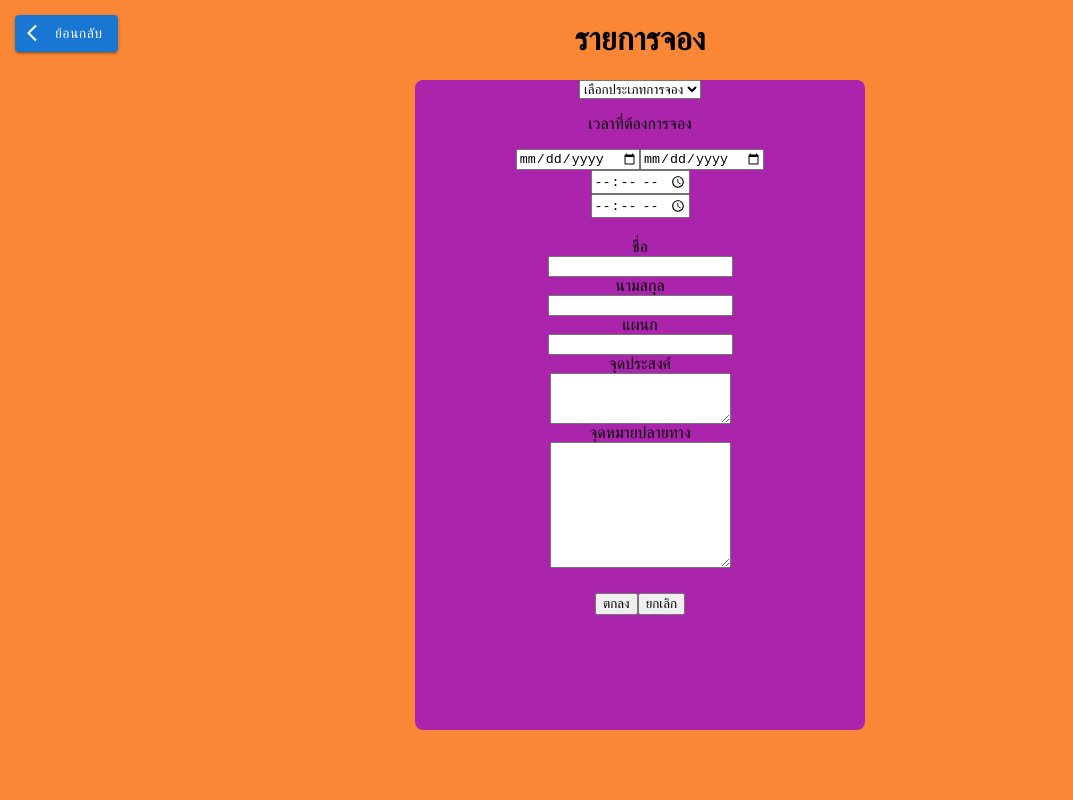
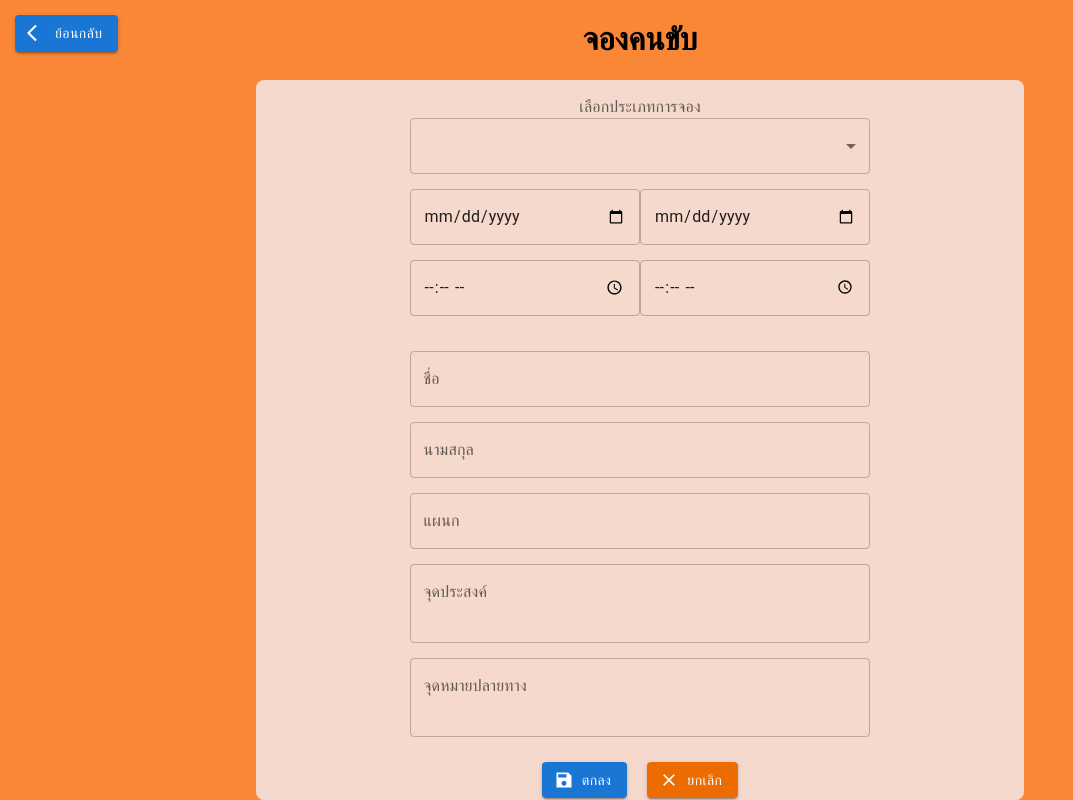
Before and after one commit to makomoriCY/driver-manager, a React (Create React App) app in the folder front-end/: page /driver in a window 1280 px wide. Shown: the whole page, without its empty margins (0-1073 px from the left). Built offline with nearby package versions, Linux system fonts and the light colour scheme.

Commit message:
change input fields

```diff
--- a/front-end/src/components/bookDriver/Driver.css
+++ b/front-end/src/components/bookDriver/Driver.css
@@ -1,42 +1,53 @@
-.Dver__page{
-
+.Dver__page {
   display: flex;
   flex-direction: column;
   align-items: center;
   text-align: center;
-  background-color:#F98736;
+  background-color: #f98736;
   height: 100%;
-
-
-
 }
-.Box{
-  background-color: rgba(149, 10, 204, 0.781);
+.Box {
+  background-color: rgba(246, 240, 248, 0.781);
   display: flex;
   flex-direction: column;
   align-items: center;
   border-radius: 8px;
-  height: 650px;
-  width: 450px;
-
+  height: 100%;
+  width: 60%;
 }
-.Text__ip{
+.Text__ip {
   display: flex;
   flex-direction: column;
   align-items: center;
   margin: 20px 0 0 0;
+  width: 100%;
 }
-.Btn__back{
-  position: absolute ;
-    top: 15px;
-    left: 15px;
+.Btn__back {
+  position: absolute;
+  top: 15px;
+  left: 15px;
 }
-.confirm{
+.confirm {
+  display: flex;
   margin: 25px 0 0 0;
-
 }
 
-.T{
+.T {
   height: 350px;
   width: 500px;
 }
+.back__01 {
+  margin: 0 0 0 20px;
+}
+.input__margin {
+  width: 60%;
+  margin: 15px 0 0 0;
+}
+.time__box {
+  width: 60%;
+  display:flex
+}
+.date__box{
+  display: flex;
+  width: 60%;
+}
--- a/front-end/src/components/bookDriver/Driver.js
+++ b/front-end/src/components/bookDriver/Driver.js
@@ -1,10 +1,17 @@
 import React, { useState } from "react";
 import { Link } from "react-router-dom";
-
-import ArrowBackIosIcon from '@mui/icons-material/ArrowBackIos';
-import Button from '@mui/material/Button';
+import SaveSharpIcon from "@mui/icons-material/SaveSharp";
+import ArrowBackIosIcon from "@mui/icons-material/ArrowBackIos";
+import Button from "@mui/material/Button";
 import "./Driver.css";
 import axios from "../../axios";
+import CloseTwoToneIcon from "@mui/icons-material/CloseTwoTone";
+import { TextField } from "@mui/material";
+import InputLabel from "@mui/material/InputLabel";
+import MenuItem from "@mui/material/MenuItem";
+import FormHelperText from "@mui/material/FormHelperText";
+import FormControl from "@mui/material/FormControl";
+import Select from "@mui/material/Select";
 
 const Driver = () => {
   const [startTime, setStartTime] = useState("");
@@ -65,76 +72,143 @@ const Driver = () => {
   }
   return (
     <div className="Dver__page">
-      <h1>รายการจอง</h1>
+      <h1>จองคนขับ</h1>
       <div className="Box">
-        <div>
-          <select value={type} onChange={(e) => setType(e.target.value)}>
-            <option value="">เลือกประเภทการจอง</option>
-            <option value="รถกระบะ">รถกระบะ</option>
-            <option value="รถตู้">รถตู้</option>
-            <option value="รถตู้">รถบรรทุกหกล้อ</option>
-            <option value="คนส่งเอกสาร">คนส่งเอกสาร</option>
-          </select>
+        <div className="input__margin">
+          <InputLabel id="demo-simple-select-helper-label">
+            เลือกประเภทการจอง
+          </InputLabel>
+          <Select
+            labelId="demo-simple-select-helper-label"
+            id="demo-simple-select-helper"
+            label="Age"
+            fullWidth
+          >
+            <MenuItem value="รถกระบะ">รถกระบะ</MenuItem>
+            <MenuItem value="รถตู้">รถตู้</MenuItem>
+            <MenuItem value="รถบรรทุกหกล้อ">รถบรรทุกหกล้อ</MenuItem>
+            <MenuItem value="คนส่งเอกสาร">คนส่งเอกสาร</MenuItem>
+          </Select>
         </div>
-        <div>
-          <p>เวลาที่ต้องการจอง</p>
-          <input
+        <div className="date__box">
+          <div className="input__margin">
+            <TextField
+              color="primary"
+              fullWidth
               type="date"
               value={date}
               onChange={(e) => setDate(e.target.value)}
             />
-          <input
+          </div>
+          <div className="input__margin">
+            <TextField
+              color="primary"
+              fullWidth
               type="date"
               value={enddate}
               onChange={(e) => setEnddate(e.target.value)}
             />
           </div>
-        <input
+        </div>
+
+        <div className="time__box">
+          <div className="input__margin">
+            <TextField
+              color="primary"
+              fullWidth
               type="time"
               value={startTime}
               onChange={(e) => setStartTime(e.target.value)}
             />
-        <input
+          </div>
+          <div className="input__margin">
+            <TextField
+              color="primary"
+              fullWidth
               type="time"
               value={endTime}
               onChange={(e) => setEndTime(e.target.value)}
             />
+          </div>
+        </div>
 
         <div className="Text__ip">
-          <p1>ชื่อ</p1>
-          <input value={name} onChange={(e) => setName(e.target.value)} />
-          <p1>นามสกุล</p1>
-          <input
+          <div className="input__margin">
+            <TextField
+              label="ชื่อ"
+              color="primary"
+              fullWidth
+              value={name}
+              onChange={(e) => setName(e.target.value)}
+            />
+          </div>
+          <div className="input__margin">
+            <TextField
+              label="นามสกุล"
+              color="primary"
+              fullWidth
               value={lastname}
               onChange={(e) => setLastname(e.target.value)}
             />
-          <p1>แผนก</p1>
-          <input value={depart} onChange={(e) => setDepart(e.target.value)} type="number" />
-          <p1>จุดประสงค์</p1>
-          <textarea
-            rows="3"
+          </div>
+          <div className="input__margin">
+            <TextField
+              label="แผนก"
+              color="primary"
+              fullWidth
+              value={depart}
+              onChange={(e) => setDepart(e.target.value)}
+              type="number"
+            />
+          </div>
+          <div className="input__margin">
+            <TextField
+              label="จุดประสงค์"
+              multiline
+              fullWidth
+              rows={2}
               value={objective}
               onChange={(e) => setObjective(e.target.value)}
             />
-          <p1>จุดหมายปลายทาง</p1>
-          <textarea
-            rows="8"
+          </div>
+          <div className="input__margin">
+            <TextField
+              label="จุดหมายปลายทาง"
+              multiline
+              fullWidth
+              rows={2}
               value={place}
               onChange={(e) => setPlace(e.target.value)}
             />
           </div>
+        </div>
 
         <div className="confirm">
-          <button onClick={submit}>ตกลง</button>
-          <Link to="/">
-            <button>ยกเลิก</button>
+          <Button
+            variant="contained"
+            startIcon={<SaveSharpIcon />}
+            onClick={submit}
+          >
+            ตกลง
+          </Button>
+
+          <div className="back__01">
+            <Link to="/" style={{ textDecoration: "none" }}>
+              <Button
+                variant="contained"
+                startIcon={<CloseTwoToneIcon />}
+                color="warning"
+              >
+                ยกเลิก
+              </Button>
             </Link>
+          </div>
         </div>
       </div>
 
       <Link to="/">
-        <div className="Btn__back" >
-      <Button  variant="contained" startIcon={<ArrowBackIosIcon />}>
+        <div className="Btn__back">
+          <Button variant="contained" startIcon={<ArrowBackIosIcon />}>
             ย้อนกลับ
           </Button>
         </div>
--- a/front-end/src/components/bookingReport/BookingReport.css
+++ b/front-end/src/components/bookingReport/BookingReport.css
@@ -5,15 +5,15 @@
   background-color:#F98736;
   height: 100%;
 }
-.BOX__Book{
+/* .BOX__Book{
   background-color: rgba(212, 136, 241, 0.781);
   display: flex;
   flex-direction: column;
   align-items: center;
   border-radius: 8px;
   height: 650px;
-  width: 1100px;
-}
+  width: 1300px;
+} */
 .Text__P{
   margin:  25px 0 0 0;
 }
--- a/front-end/src/components/bookingReport/BookingReport.js
+++ b/front-end/src/components/bookingReport/BookingReport.js
@@ -1,9 +1,30 @@
 import React, { useState, useEffect } from "react";
 import { Link } from "react-router-dom";
 import "./BookingReport.css";
-import ArrowBackIosIcon from '@mui/icons-material/ArrowBackIos';
-import Button from '@mui/material/Button';
+import ArrowBackIosIcon from "@mui/icons-material/ArrowBackIos";
+import Button from "@mui/material/Button";
 import axios from "../../axios";
+import { styled } from "@mui/material/styles";
+import Table from "@mui/material/Table";
+import TableBody from "@mui/material/TableBody";
+import TableCell, { tableCellClasses } from "@mui/material/TableCell";
+import TableContainer from "@mui/material/TableContainer";
+import TableHead from "@mui/material/TableHead";
+import TableRow from "@mui/material/TableRow";
+import Paper from "@mui/material/Paper";
+
+const StyledTableCell = styled(TableCell)(({ theme }) => ({
+  [`&.${tableCellClasses.head}`]: {
+    backgroundColor: theme.palette.common.black,
+    color: theme.palette.common.white,
+  },
+  [`&.${tableCellClasses.body}`]: {
+    fontSize: 14,
+  },
+}));
+
+const StyledTableRow = styled(TableRow)(({ theme }) => ({
+}));
 
 const BookingReport = () => {
   const [data, setData] = useState([]);
@@ -13,51 +34,73 @@ const BookingReport = () => {
       .then((res) => setData(res.data))
       .catch((err) => console.log(err));
   }, []);
-  console.log(data)
+  console.log(data);
 
   return (
     <div className="background___page">
       <h1>รายการจอง</h1>
 
       <div className="BOX__Book">
-        <table className="Text__P">
-          <tr>
-            <th>ชื่อผู้จอง</th>
-            <th>แผนก</th>
-            <th>ประเภท</th>
-            <th>วัดถุประสงค์</th>
-            <th>จุดหมายปลายทาง</th>
-            <th>วันที่เริ่ม</th>
-            <th>วันที่สิ้นสุด</th>
-            <th>เวลาเริ่ม</th>
-            <th>เวลาสิ้นสุด</th>
-            <th>อนุมัติ</th>
-          </tr>
-          {data.map((item, index) => {
-            return (
-              <tr key={index}>
-                <td>{`${item.surname} ${item.lastname}`}</td>
-                <td>{item.department}</td>
-                <td>{item.type}</td>
-                <td>{item.objective}</td>
-                <td>{item.place}</td>
-                <td>{item.startDate}</td>
-                <td>{item.endDate}</td>
-                <td>{item.startTime}</td>
-                <td>{item.endTime}</td>
-                <td>{item.approve}</td>
-              </tr>
-            );
-          })}
-        </table>
+        <TableContainer component={Paper}>
+          <Table aria-label="customized table">
+            <TableHead>
+              <TableRow>
+                <StyledTableCell>ชื่อผู้จอง</StyledTableCell>
+                <StyledTableCell align="right">แผนก</StyledTableCell>
+                <StyledTableCell align="right">ประเภท</StyledTableCell>
+                <StyledTableCell align="right">วัดถุประสงค์</StyledTableCell>
+                <StyledTableCell align="right">จุดหมายปลายทาง</StyledTableCell>
+                <StyledTableCell align="right">วันที่เริ่ม</StyledTableCell>
+                <StyledTableCell align="right">วันที่สิ้นสุด</StyledTableCell>
+                <StyledTableCell align="right">เวลาเริ่ม</StyledTableCell>
+                <StyledTableCell align="right">เวลาสิ้นสุด</StyledTableCell>
+                <StyledTableCell align="right">ผู้อนุมัติ</StyledTableCell>
+                <StyledTableCell align="right">สถานะคำร้อง</StyledTableCell>
+              </TableRow>
+            </TableHead>
+            <TableBody>
+              {data.map((item, index) => (
+                <StyledTableRow key={index}>
+                  <StyledTableCell component="th" scope="row">
+                    {`${item.surname} ${item.lastname}`}
+                  </StyledTableCell>
+                  <StyledTableCell align="right">
+                    {item.department}
+                  </StyledTableCell>
+                  <StyledTableCell align="right">{item.type}</StyledTableCell>
+                  <StyledTableCell align="right">
+                    {item.objective}
+                  </StyledTableCell>
+                  <StyledTableCell align="right">{item.place}</StyledTableCell>
+                  <StyledTableCell align="right">
+                    {item.startDate}
+                  </StyledTableCell>
+                  <StyledTableCell align="right">
+                    {item.endDate}
+                  </StyledTableCell>
+                  <StyledTableCell align="right">
+                    {item.startTime}
+                  </StyledTableCell>
+                  <StyledTableCell align="right">
+                    {item.endTime}
+                  </StyledTableCell>
+                  <StyledTableCell align="right">
+                    {item.approve}
+                  </StyledTableCell>
+                  <StyledTableCell align="right">รอดำเนินการ</StyledTableCell>
+                </StyledTableRow>
+              ))}
+            </TableBody>
+          </Table>
+        </TableContainer>
       </div>
 
       <Link to="/">
-      <div className="Btn__back" >
-      <Button  variant="contained" startIcon={<ArrowBackIosIcon />}>
-        ย้อนกลับ
-      </Button>
-      </div>
+        <div className="Btn__back">
+          <Button variant="contained" startIcon={<ArrowBackIosIcon />}>
+            ย้อนกลับ
+          </Button>
+        </div>
       </Link>
     </div>
   );
--- a/front-end/src/components/homePage/HomePage.css
+++ b/front-end/src/components/homePage/HomePage.css
@@ -5,7 +5,8 @@
   align-items: center;
   text-align: center;
   background-image: "testlogo.png";
-  background-color: #F98736;
+  /* background-color: #F98736; */
+  background-image: linear-gradient( 358.4deg,  rgba(249,151,119,1) -2.1%, rgba(98,58,162,1) 90% );
 height: 100%;
 }
 .box__top {
--- a/front-end/src/components/profile/Profile.js
+++ b/front-end/src/components/profile/Profile.js
@@ -1,9 +1,30 @@
 import React, { useState, useEffect } from "react";
-import ArrowBackIosIcon from '@mui/icons-material/ArrowBackIos';
-import Button from '@mui/material/Button';
+import ArrowBackIosIcon from "@mui/icons-material/ArrowBackIos";
+import Button from "@mui/material/Button";
 import { Link } from "react-router-dom";
 import "./Profile.css";
 import axios from "../../axios";
+import { styled } from "@mui/material/styles";
+import Table from "@mui/material/Table";
+import TableBody from "@mui/material/TableBody";
+import TableCell, { tableCellClasses } from "@mui/material/TableCell";
+import TableContainer from "@mui/material/TableContainer";
+import TableHead from "@mui/material/TableHead";
+import TableRow from "@mui/material/TableRow";
+import Paper from "@mui/material/Paper";
+import DeleteIcon from '@mui/icons-material/Delete';
+
+const StyledTableCell = styled(TableCell)(({ theme }) => ({
+  [`&.${tableCellClasses.head}`]: {
+    backgroundColor: theme.palette.common.black,
+    color: theme.palette.common.white,
+  },
+  [`&.${tableCellClasses.body}`]: {
+    fontSize: 14,
+  },
+}));
+
+const StyledTableRow = styled(TableRow)(({ theme }) => ({}));
 
 const Profile = () => {
   const [data, setData] = useState([]);
@@ -42,24 +63,20 @@ const Profile = () => {
       .catch((err) => console.log(err));
   }
 
-  function editData(id) {
-    console.log(id);
-  }
+
   return (
-    <div
-      className="profile__page"
-    >
+    <div className="profile__page">
       <Link to="/">
-      <div className="Btn__back" >
-      <Button  variant="contained" startIcon={<ArrowBackIosIcon />}>
+        <div className="Btn__back">
+          <Button variant="contained" startIcon={<ArrowBackIosIcon />}>
             ย้อนกลับ
           </Button>
         </div>
       </Link>
       <h1>จัดการตารางการจอง</h1>
       {isAdmin === false ? (
-        <div className="Box" >
-        <div className="Login" >
+        <div className="Box">
+          <div className="Login">
             <h1>กรุณากรอบรหัส</h1>
             <h3>username</h3>
             <input
@@ -78,44 +95,89 @@ const Profile = () => {
           </div>
         </div>
       ) : (
-        <div className="BOX__Book" >
-        <div >
+        <div className="BOX__Book">
+          <div>
             <div className="table__right">
-            <p>ตารางการจอง</p>
-            <table>
-              <tr>
-                <th>ชื่อ</th>
-                <th>แผนก</th>
-                <th>ประเภท</th>
-                <th>วัดถุประสงค์</th>
-                <th>จุดหมายปลายทาง</th>
-                <th>วันที่เริ่ม</th>
-                <th>วันที่สิ้นสุด</th>
-                <th>เวลาเริ่ม</th>
-                <th>เวลาสิ้นสุด</th>
-                <th>อนุมัติ</th>
-                <th>ลบ</th>
-              </tr>
-              {data.map((item) => {
-                return (
-                  <tr key={item._id}>
-                    <td>{`${item.surname} ${item.lastname}`}</td>
-                    <td>{item.department}</td>
-                    <td>{item.type}</td>
-                    <td>{item.objective}</td>
-                    <td>{item.place}</td>
-                    <td>{item.startDate}</td>
-                    <td>{item.endDate}</td>
-                    <td>{item.startTime}</td>
-                    <td>{item.endTime}</td>
-                    <td>{item.approve}</td>
-                    <td>
-                      <button onClick={() => deleteData(item._id)}>ลบ</button>
-                    </td>
-                  </tr>
-                );
-              })}
-            </table>
+              <TableContainer component={Paper}>
+                <Table aria-label="customized table">
+                  <TableHead>
+                    <TableRow>
+                      <StyledTableCell>ชื่อผู้จอง</StyledTableCell>
+                      <StyledTableCell align="right">แผนก</StyledTableCell>
+                      <StyledTableCell align="right">ประเภท</StyledTableCell>
+                      <StyledTableCell align="right">
+                        วัดถุประสงค์
+                      </StyledTableCell>
+                      <StyledTableCell align="right">
+                        จุดหมายปลายทาง
+                      </StyledTableCell>
+                      <StyledTableCell align="right">
+                        วันที่เริ่ม
+                      </StyledTableCell>
+                      <StyledTableCell align="right">
+                        วันที่สิ้นสุด
+                      </StyledTableCell>
+                      <StyledTableCell align="right">เวลาเริ่ม</StyledTableCell>
+                      <StyledTableCell align="right">
+                        เวลาสิ้นสุด
+                      </StyledTableCell>
+                      <StyledTableCell align="right">
+                        ผู้อนุมัติ
+                      </StyledTableCell>
+                      <StyledTableCell align="right">
+                        สถานะคำร้อง
+                      </StyledTableCell>
+                      <StyledTableCell align="right">ลบข้อมูล</StyledTableCell>
+                    </TableRow>
+                  </TableHead>
+                  <TableBody>
+                    {data.map((item, index) => (
+                      <StyledTableRow key={index}>
+                        <StyledTableCell component="th" scope="row">
+                          {`${item.surname} ${item.lastname}`}
+                        </StyledTableCell>
+                        <StyledTableCell align="right">
+                          {item.department}
+                        </StyledTableCell>
+                        <StyledTableCell align="right">
+                          {item.type}
+                        </StyledTableCell>
+                        <StyledTableCell align="right">
+                          {item.objective}
+                        </StyledTableCell>
+                        <StyledTableCell align="right">
+                          {item.place}
+                        </StyledTableCell>
+                        <StyledTableCell align="right">
+                          {item.startDate}
+                        </StyledTableCell>
+                        <StyledTableCell align="right">
+                          {item.endDate}
+                        </StyledTableCell>
+                        <StyledTableCell align="right">
+                          {item.startTime}
+                        </StyledTableCell>
+                        <StyledTableCell align="right">
+                          {item.endTime}
+                        </StyledTableCell>
+                        <StyledTableCell align="right">
+                          {item.approve}
+                        </StyledTableCell>
+                        <StyledTableCell align="right">
+                          รอดำเนินการ
+                        </StyledTableCell>
+                        <StyledTableCell align="right">
+                        <Button variant="contained" startIcon={<DeleteIcon />} color="error" onClick={()=>deleteData(item._id)} >
+            ลบข้อมูล
+          </Button>
+                        </StyledTableCell>
+                      </StyledTableRow>
+                    ))}
+                  </TableBody>
+                </Table>
+              </TableContainer>
+
+
             </div>
           </div>
         </div>
```
Lines whose indentation alone changed are shown as unchanged.
